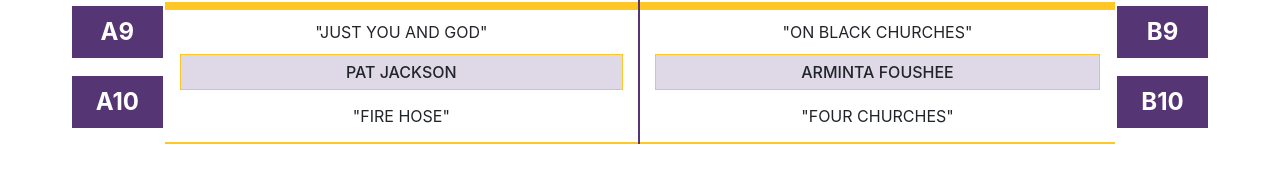
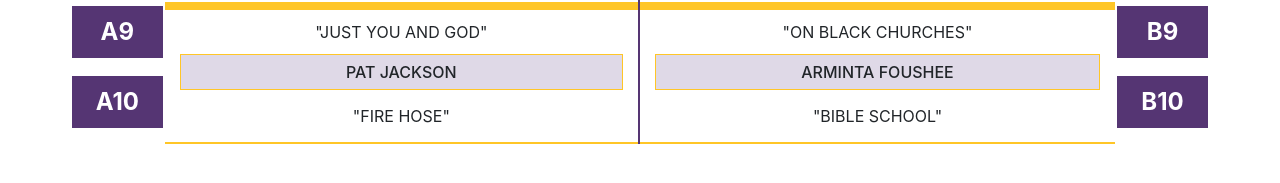
Before and after one commit to kayaelle/MCJC-jukebox, a Jekyll site: the page built from index.md, in a window 1280 px wide. Shown: the part 556-739 px from the top of the page. Built offline with Jekyll 4.4.1, drawn with Linux system fonts in a browser that asks for light colours.

Commit message:
Update clips.yml

```diff
--- a/_data/clips.yml
+++ b/_data/clips.yml
@@ -92,5 +92,5 @@ sound-clips:
             title: On Black Churches
             file: B9_ArmintaFoushee_OnBlackChurches.mp3
           - id: B10
-            title: Four Churches
-            file: B10_ArmintaFousheeFourChurches.mp3
+            title: Bible School
+            file: B10_ArmintaFoushee_BibleSchool.mp3
```
